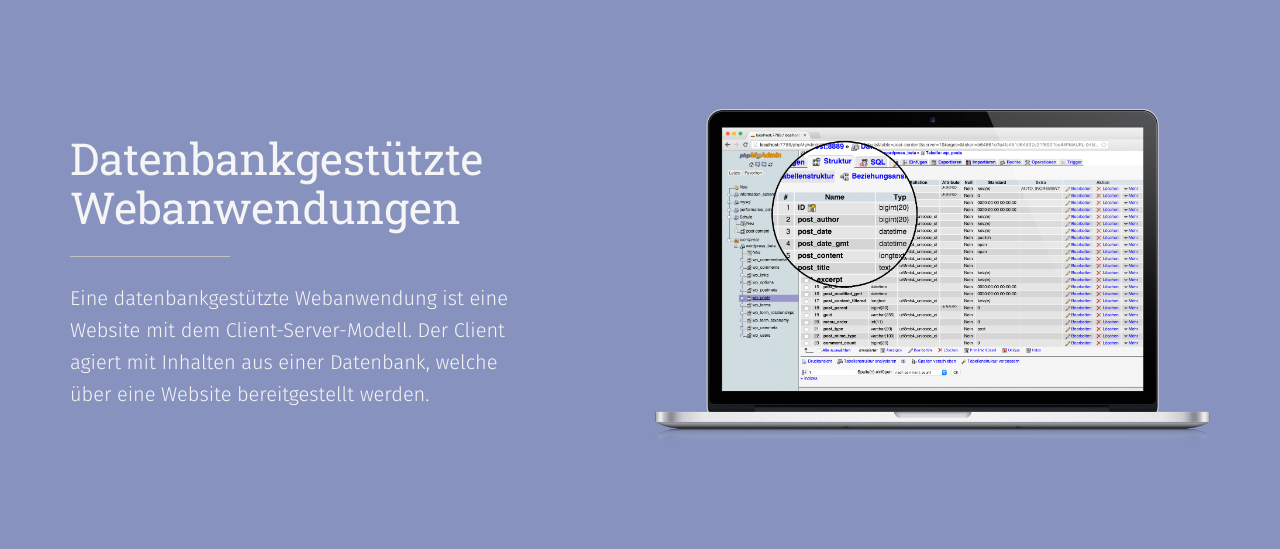
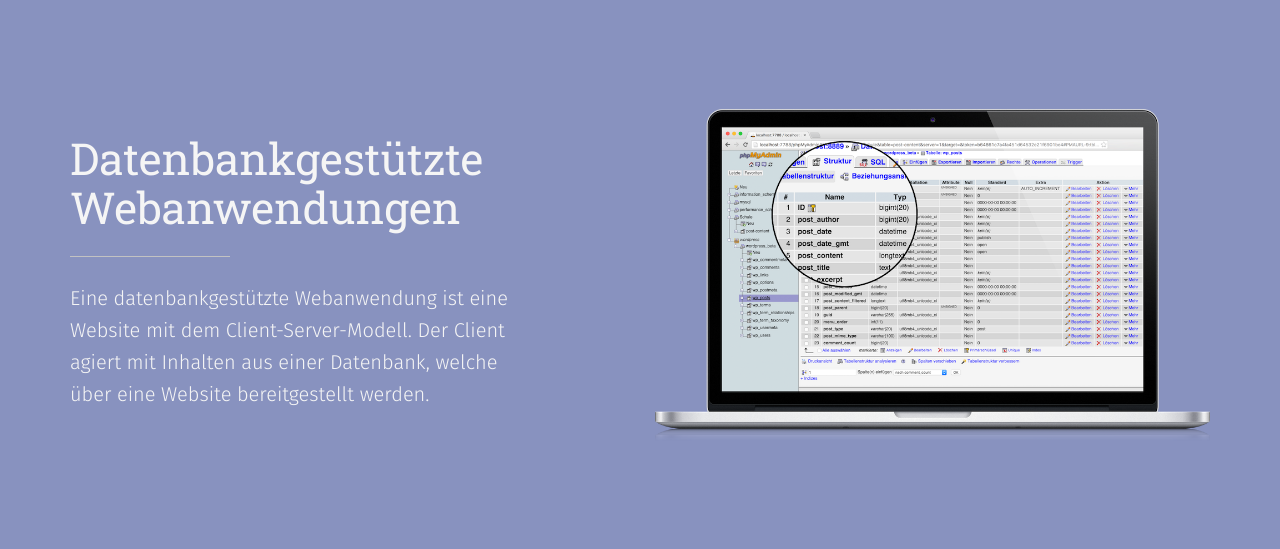
Before and after one commit to paulbrgmr/Schule, a PHP site: page / in a window 1280 px wide. Shown: the part 70-619 px from the top of the page. Run offline with PHP 8.4, Linux system fonts and the light colour scheme; some web fonts are replaced.

Commit message:
Leitfaden: MacBook Mockup optimiert

```diff
--- a/leitfaden/index.php
+++ b/leitfaden/index.php
@@ -20,7 +20,7 @@
                         </div>
                     </div>
                     <div class="col-md-6 col-lg-offset-1 col-lg-6">
-                        <img src="_resources/img/macbook-mockup-2.png" class="img-responsive">
+                        <img src="_resources/img/macbook-mockup.png" class="img-responsive">
                     </div>
                 </div>
             </div>
```
Also changed, not shown: leitfaden/_resources/img/macbook-mockup.png, leitfaden/_resources/img/macbook-mockup_.png (added), leitfaden/_resources/img/macbook-mockup_big.png (renamed from leitfaden/_resources/img/macbook-mockup-2.png).
